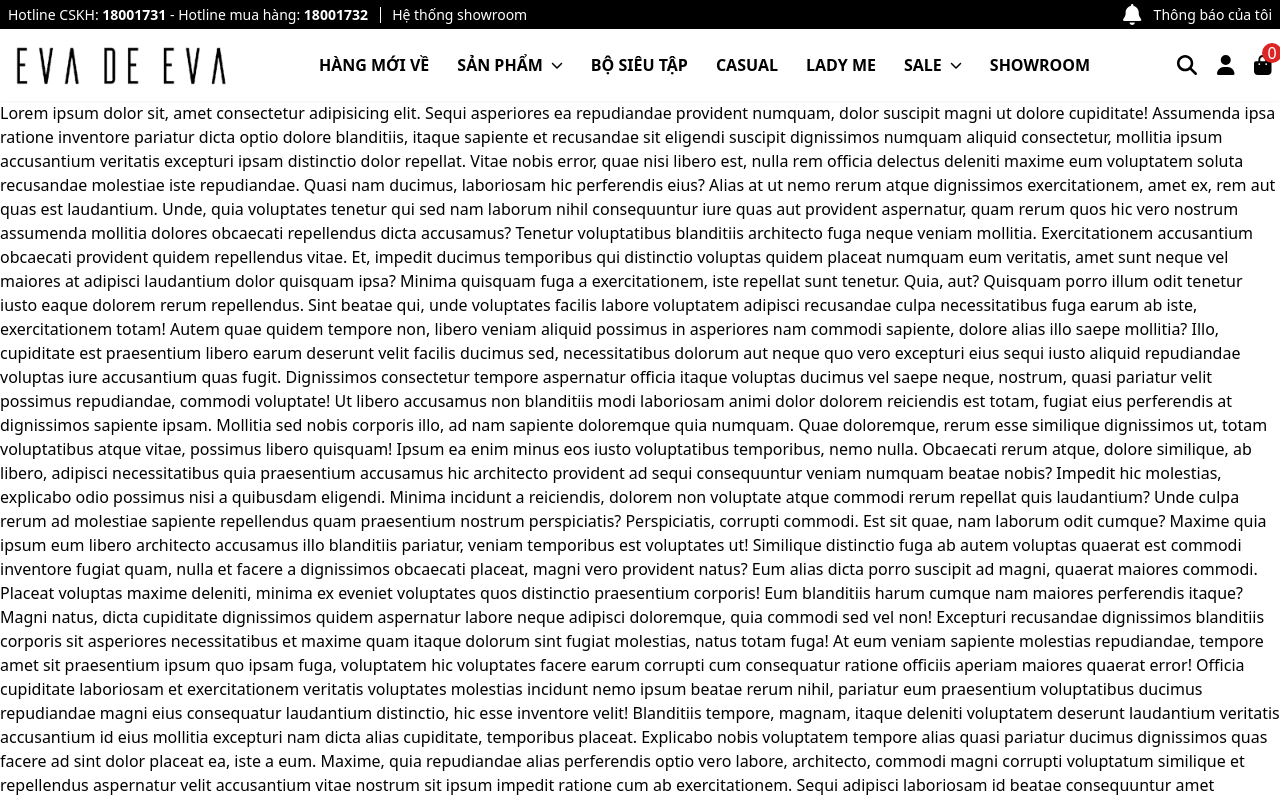
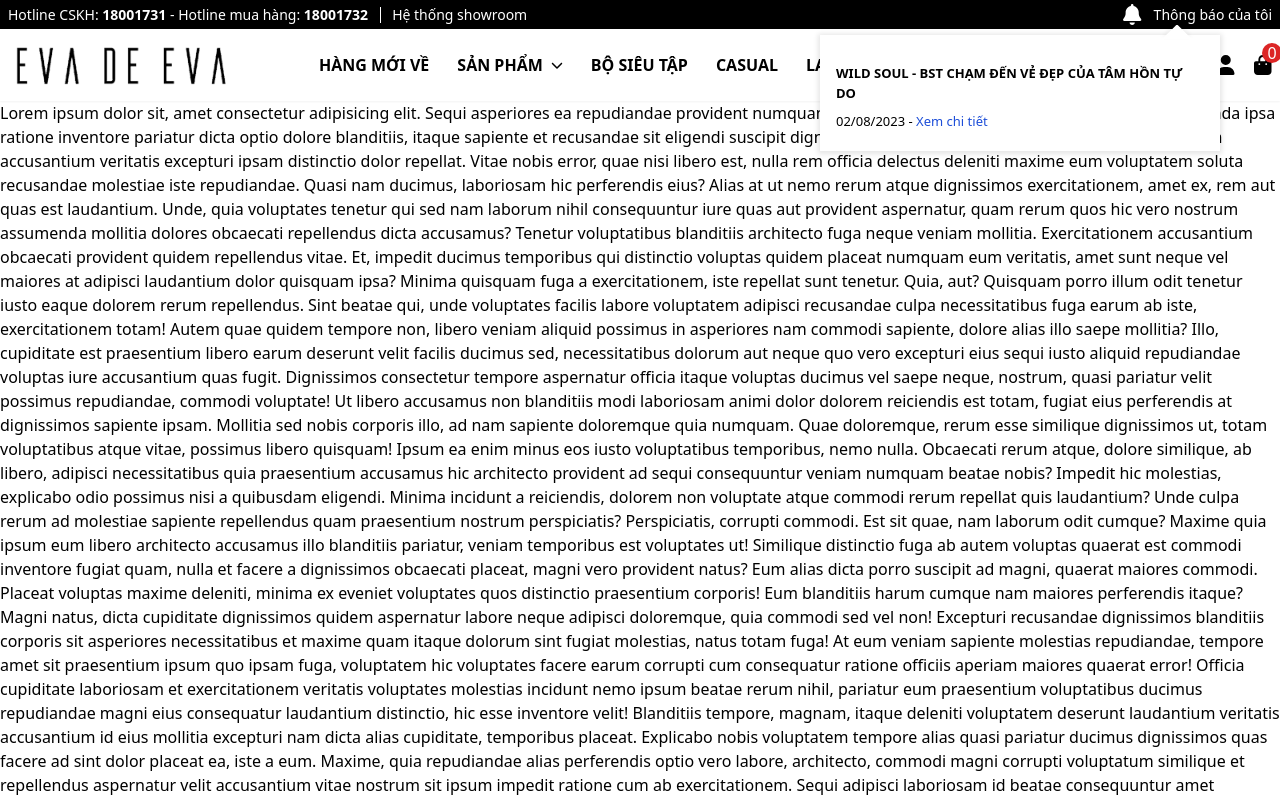
Before and after one commit to quocvan1999/evadeeva-frontend, a React (Vite) app: page / in a window 1280 px wide. Shown: the top 800 px of the page. Built offline with nearby package versions, Linux system fonts and the light colour scheme.

Commit message:
notification

```diff
--- a/src/components/client/Header-Info/HeaderInfo.tsx
+++ b/src/components/client/Header-Info/HeaderInfo.tsx
@@ -1,7 +1,11 @@
 import { faBell } from "@fortawesome/free-solid-svg-icons";
 import { FontAwesomeIcon } from "@fortawesome/react-fontawesome";
+import { useState } from "react";
+import Notification from "../Notification/Notification";
 
 const HeaderInfo = () => {
+  const [showNotification, setShowNotification] = useState<boolean>(true);
+
   return (
     <div className="bg-black w-full">
       <div className="w-full text-white flex items-center justify-between px-2 max-w-[1280px] mx-auto py-1 text-sm">
@@ -13,13 +17,21 @@ const HeaderInfo = () => {
           <span className="h-4 w-[0.2px] block bg-white"></span>
           <p>Hệ thống showroom</p>
         </div>
-        <div className="flex items-center gap-3">
+        <div
+          className="flex items-center gap-3 cursor-pointer"
+          onMouseEnter={() => setShowNotification(true)}
+          onMouseLeave={() => setShowNotification(false)}
+        >
           <FontAwesomeIcon
             icon={faBell}
             size="xl"
             style={{ color: "#ffffff" }}
           />
           <p>Thông báo của tôi</p>
+          <Notification
+            showNotification={showNotification}
+            setShowNotification={setShowNotification}
+          />
         </div>
       </div>
     </div>
--- /dev/null
+++ b/src/components/client/Notification/Notification.tsx
@@ -0,0 +1,45 @@
+import React from "react";
+
+type Props = {
+  showNotification: boolean;
+  setShowNotification: React.Dispatch<React.SetStateAction<boolean>>;
+};
+
+const Notification = (props: Props) => {
+  return (
+    <div
+      onMouseEnter={() => props.setShowNotification(true)}
+      onMouseLeave={() => props.setShowNotification(false)}
+      className={`w-[400px] min-h-[100px] bg-white absolute transition-all duration-500 z-20 ease-in-out right-[60px] top-[35px] shadow-custome-dark-1 ${
+        props.showNotification
+          ? "translate-y-0 opacity-100"
+          : "translate-y-4 opacity-0 pointer-events-none"
+      }`}
+    >
+      <span className="absolute top-[-10px] right-[27px] w-8 h-auto">
+        <svg
+          viewBox="0 0 20 9"
+          role="presentation"
+          filter="drop-shadow(0 -3px 2px rgba(0, 0, 0, 0.055))"
+        >
+          <path
+            d="M.47108938 9c.2694725-.26871321.57077721-.56867841.90388257-.89986354C3.12384116 6.36134886 5.74788116 3.76338565 9.2467995.30653888c.4145057-.4095171 1.0844277-.40860098 1.4977971.00205122L19.4935156 9H.47108938z"
+            fill="#ffffff"
+          ></path>
+        </svg>
+      </span>
+      <ul className="w-full px-4 py-3">
+        <li className="py-2 text-black cursor-pointer">
+          <h1 className="font-[600] text-[13px] py-2">
+            WILD SOUL - BST CHẠM ĐẾN VẺ ĐẸP CỦA TÂM HỒN TỰ DO
+          </h1>
+          <p className="text-[13px]">
+            02/08/2023 - <span className="text-blue-700">Xem chi tiết</span>
+          </p>
+        </li>
+      </ul>
+    </div>
+  );
+};
+
+export default Notification;
```
